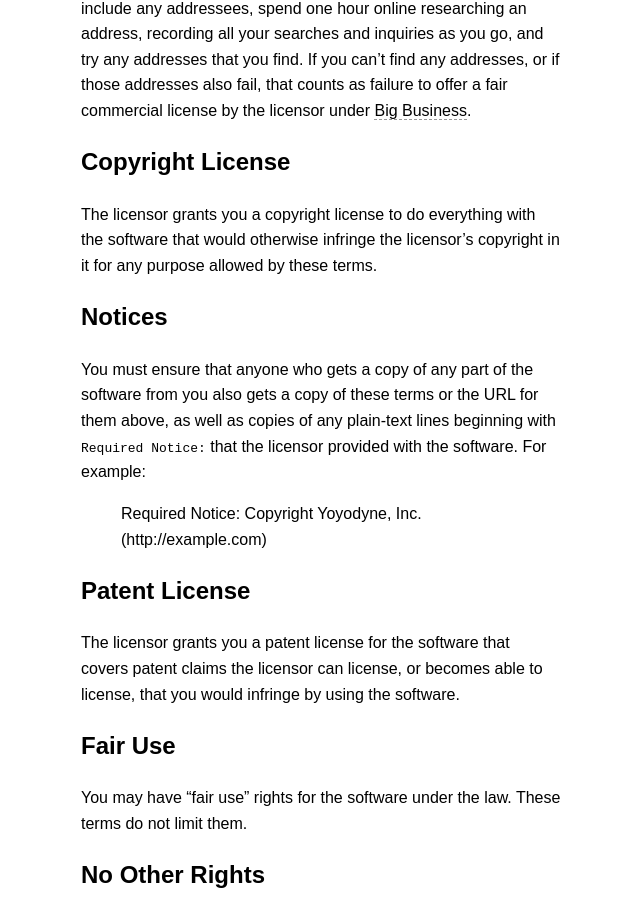
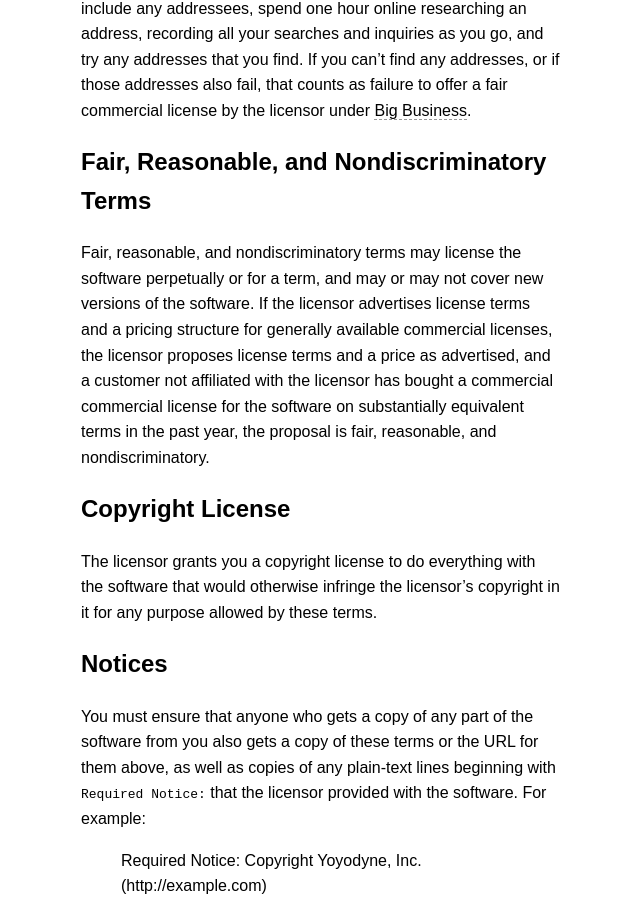
Before and after one commit to berneout/bigtimelicense.com, a plain HTML site: page versions/2.0.0.html in a window 1280 px wide. Shown: the part 2055-2967 px from the top of the page, without its empty margins (319-959 px from the left). Drawn offline with Linux system fonts and the light colour scheme.

Commit message:
Fix HTML renderings of 2.0.0 and 2.0.1

```diff
--- a/versions/2.0.0.html
+++ b/versions/2.0.0.html
@@ -106,6 +106,12 @@
       <p>
         If this software includes an address for the licensor or an agent of the licensor in a standard place, such as in documentation, software package metadata, or an “about” page or screen, try to request a fair commercial license at that address. If this package includes both online and offline addresses, try online before offline. If you can’t deliver a request that way, or this software doesn’t include any addressees, spend one hour online researching an address, recording all your searches and inquiries as you go, and try any addresses that you find. If you can’t find any addresses, or if those addresses also fail, that counts as failure to offer a fair commercial license by the licensor under <a href="#big-business">Big Business</a>.
       </p>
+      <h2 id="fair-reasonable-and-nondiscriminatory-terms">
+        Fair, Reasonable, and Nondiscriminatory Terms
+      </h2>
+      <p>
+        Fair, reasonable, and nondiscriminatory terms may license the software perpetually or for a term, and may or may not cover new versions of the software. If the licensor advertises license terms and a pricing structure for generally available commercial licenses, the licensor proposes license terms and a price as advertised, and a customer not affiliated with the licensor has bought a commercial commercial license for the software on substantially equivalent terms in the past year, the proposal is fair, reasonable, and nondiscriminatory.
+      </p>
       <h2 id="copyright-license">
         Copyright License
       </h2>
```
Also changed, not shown: versions/2.0.1.html (+6 -0 lines).
